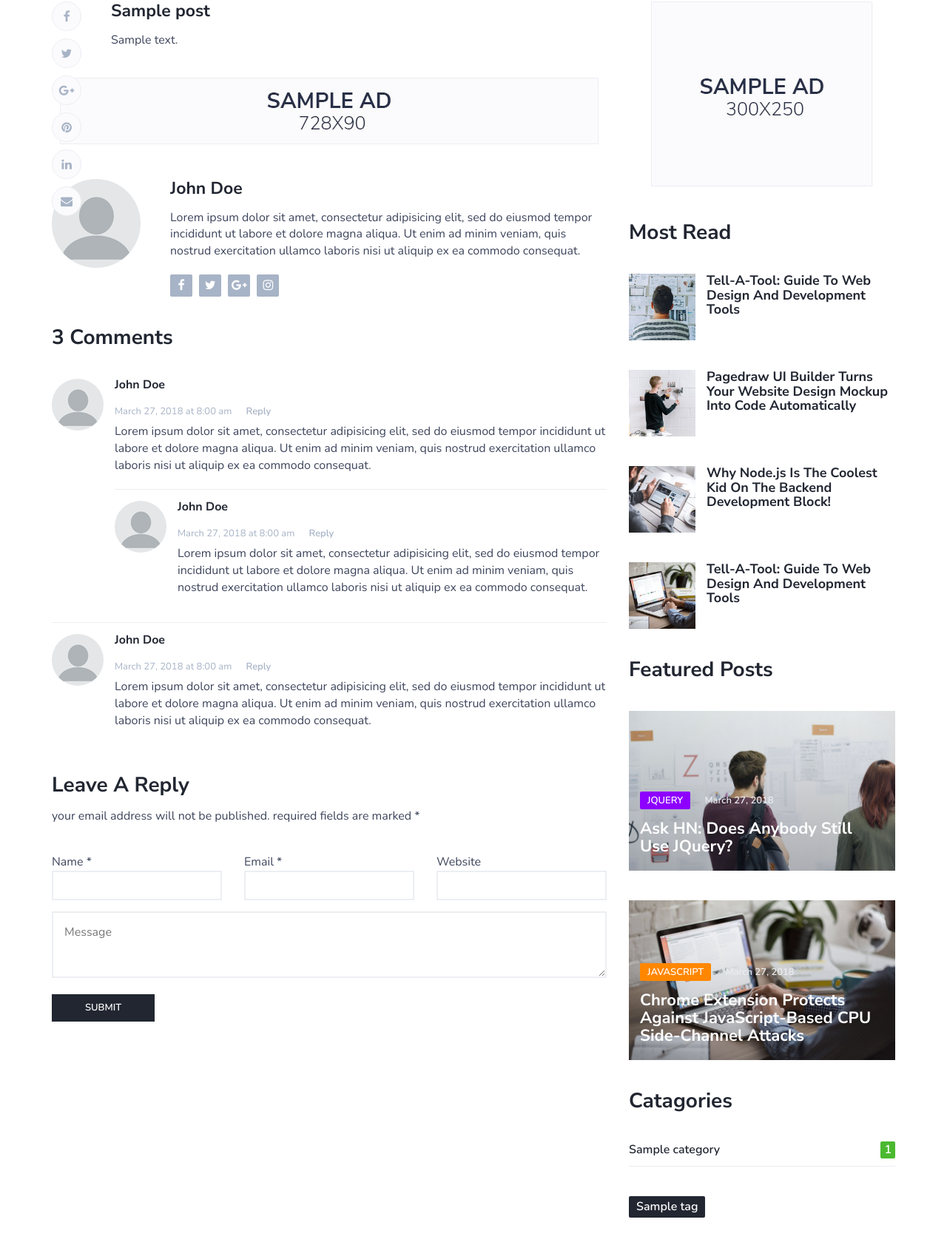
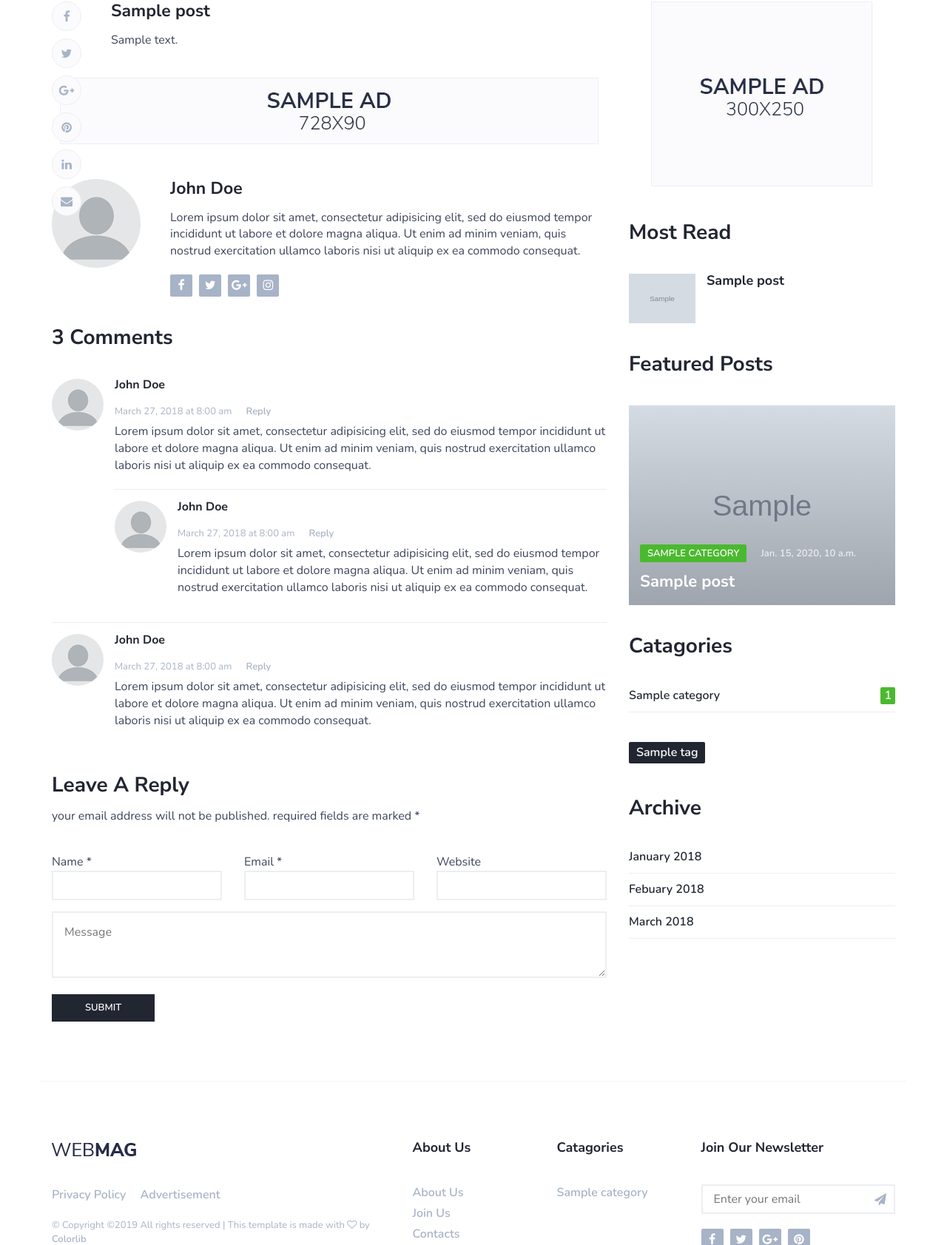
Before and after one commit to sajib1066/django-blog, a Django app: page /blog/post/1 in a window 1280 px wide. Shown: the part 380-2063 px from the top of the page at 74% size. Run offline with Django 3.2, Linux system fonts and the light colour scheme; tables that the repository leaves empty hold one stand-in row (values such as "Sample post"); grey boxes marked "Sample" are stand-in pictures; some libraries are stand-ins or nearby versions.

Commit message:
added post in widget section on post details page

```diff
--- a/blog/views.py
+++ b/blog/views.py
@@ -1,5 +1,5 @@
 from django.shortcuts import render
-from .models import Post
+from .models import Post, FeaturedPost
 
 # Create your views here.
 def category(request):
@@ -8,7 +8,13 @@ def category(request):
 def blog_post(request, post):
     try:
         post = Post.objects.get(id=post)
-        context = {'post': post}
+        most_read_post = Post.objects.filter(is_draft=False).order_by('-id')[:4]
+        featured_post = FeaturedPost.objects.featured_post()
+        context = {
+            'post': post,
+            'most_read_post': most_read_post,
+            'featured_post': featured_post
+        }
         return render(request, 'blog/blog-post.html', context)
     except:
         return render(request, '404.html')
--- a/templates/blog/blog-post.html
+++ b/templates/blog/blog-post.html
@@ -186,34 +186,14 @@
 					<div class="section-title">
 						<h2>Most Read</h2>
 					</div>
-
+					{% for post in most_read_post %}
 					<div class="post post-widget">
-						<a class="post-img" href="blog-post.html"><img src="{% static './img/widget-1.jpg' %}" alt=""></a>
+						<a class="post-img" href="{% url 'blog-post' post.id %}"><img src="{{ post.image.url }}" alt=""></a>
 						<div class="post-body">
-							<h3 class="post-title"><a href="blog-post.html">Tell-A-Tool: Guide To Web Design And Development Tools</a></h3>
+							<h3 class="post-title"><a href="{% url 'blog-post' post.id %}">{{ post.title }}</a></h3>
 						</div>
 					</div>
-
-					<div class="post post-widget">
-						<a class="post-img" href="blog-post.html"><img src="{% static './img/widget-2.jpg' %}" alt=""></a>
-						<div class="post-body">
-							<h3 class="post-title"><a href="blog-post.html">Pagedraw UI Builder Turns Your Website Design Mockup Into Code Automatically</a></h3>
-						</div>
-					</div>
-
-					<div class="post post-widget">
-						<a class="post-img" href="blog-post.html"><img src="{% static './img/widget-3.jpg' %}" alt=""></a>
-						<div class="post-body">
-							<h3 class="post-title"><a href="blog-post.html">Why Node.js Is The Coolest Kid On The Backend Development Block!</a></h3>
-						</div>
-					</div>
-
-					<div class="post post-widget">
-						<a class="post-img" href="blog-post.html"><img src="{% static './img/widget-4.jpg' %}" alt=""></a>
-						<div class="post-body">
-							<h3 class="post-title"><a href="blog-post.html">Tell-A-Tool: Guide To Web Design And Development Tools</a></h3>
-						</div>
-					</div>
+					{% endfor %}
 				</div>
 				<!-- /post widget -->
 
@@ -222,27 +202,18 @@
 					<div class="section-title">
 						<h2>Featured Posts</h2>
 					</div>
+					{% for post in featured_post %}
 					<div class="post post-thumb">
-						<a class="post-img" href="blog-post.html"><img src="{% static './img/post-2.jpg' %}" alt=""></a>
+						<a class="post-img" href="{% url 'blog-post' post.post.id %}"><img src="{{ post.post.image.url }}" alt=""></a>
 						<div class="post-body">
 							<div class="post-meta">
-								<a class="post-category cat-3" href="#">Jquery</a>
-								<span class="post-date">March 27, 2018</span>
+								<a class="post-category cat-{{ post.post.category.id }}" href="{% url 'category' post.post.category %}">{{ post.post.category }}</a>
+								<span class="post-date">{{ post.post.pub_date }}</span>
 							</div>
-							<h3 class="post-title"><a href="blog-post.html">Ask HN: Does Anybody Still Use JQuery?</a></h3>
+							<h3 class="post-title"><a href="{% url 'blog-post' post.post.id %}">{{ post.post.title }}</a></h3>
 						</div>
 					</div>
-
-					<div class="post post-thumb">
-						<a class="post-img" href="blog-post.html"><img src="{% static './img/post-1.jpg' %}" alt=""></a>
-						<div class="post-body">
-							<div class="post-meta">
-								<a class="post-category cat-2" href="#">JavaScript</a>
-								<span class="post-date">March 27, 2018</span>
-							</div>
-							<h3 class="post-title"><a href="blog-post.html">Chrome Extension Protects Against JavaScript-Based CPU Side-Channel Attacks</a></h3>
-						</div>
-					</div>
+					{% endfor %}
 				</div>
 				<!-- /post widget -->
 
```
